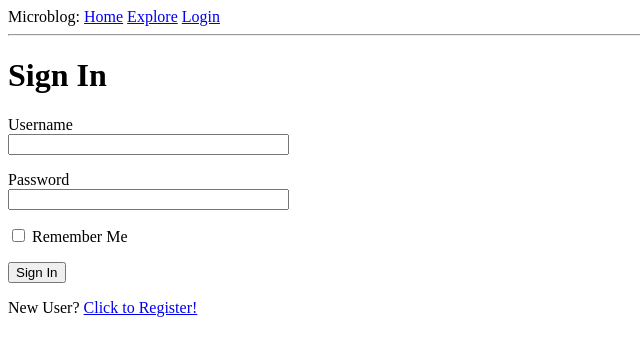
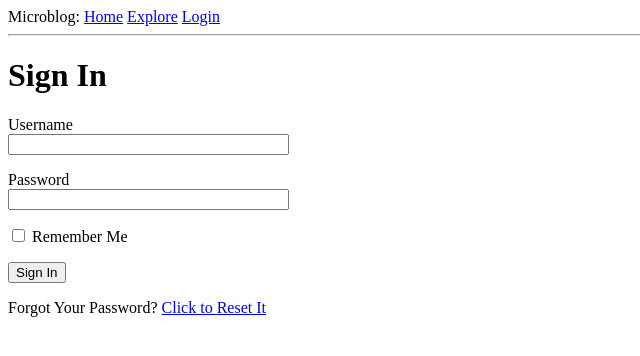
Before and after one commit to SankalpSTiwari/Microblog, a Flask app: page /login in a window 1280 px wide. Shown: the top 356 px of the page, without its empty margins (0-640 px from the left). Run offline with Flask 2, Linux system fonts and the light colour scheme; parts of the project's set-up code (start-up, migrations or seed data) failed here and were passed over.

Commit message:
Added Password reset link in login form and Reset password request form

```diff
--- a/app/forms.py
+++ b/app/forms.py
@@ -52,3 +52,7 @@ class PostForm(FlaskForm):
     post = TextAreaField('Say something', validators=[
         DataRequired(), Length(min=1, max=140)])
     submit = SubmitField('Submit')
+
+class ResetPasswordRequestForm(FlaskForm):
+    email = StringField('Email', validators=[DataRequired(), Email()])
+    submit = SubmitField('Request Password Reset')
--- a/app/templates/login.html
+++ b/app/templates/login.html
@@ -21,5 +21,8 @@
         <p>{{ form.remember_me() }} {{ form.remember_me.label }}</p>
         <p>{{ form.submit() }}</p>
     </form>
-    <p>New User? <a href="{{ url_for('register') }}">Click to Register!</a></p>
+    <p>
+        Forgot Your Password?
+        <a href="{{ url_for('reset_password_request') }}">Click to Reset It</a>
+    </p>
 {% endblock %}
```
